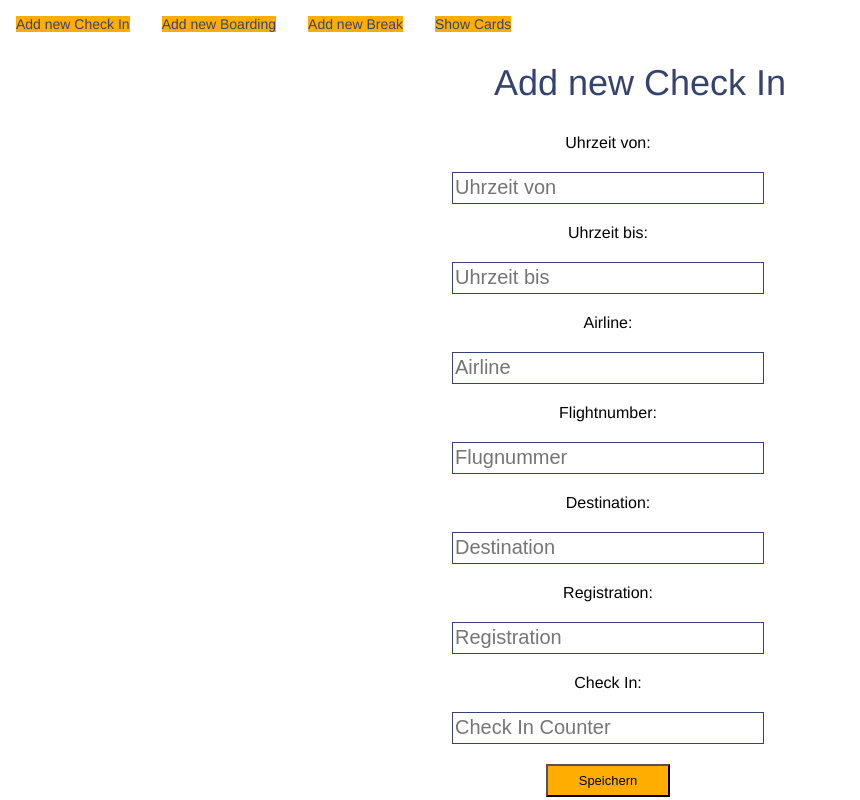
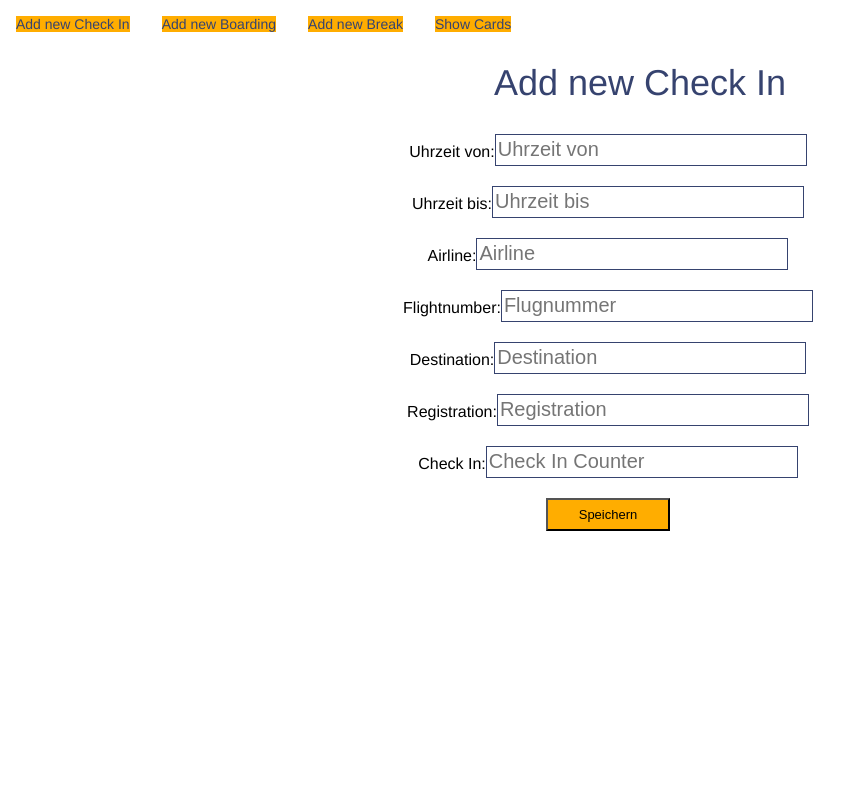
Before and after one commit to Ploysth/capstone_project, a React (Create React App) app: page /checkin in a window 1280 px wide. Shown: the whole page, without its empty margins (0-860 px from the left). Built offline with nearby package versions, Linux system fonts and the light colour scheme.

Commit message:
build onsubmit event on check in form

```diff
--- a/src/App.js
+++ b/src/App.js
@@ -11,6 +11,14 @@ function App() {
   const [cards, setCards] = useState(taskCards);
   const [boardingCards, setboardingCards] = useState(taskBoarding);
   const [breakCards, setbreakCards] = useState(taskBreak);
+
+  const [enteredTimeStart, setEnteredTimeStart] = useState("");
+  const [enteredTimeEnd, setEnteredTimeEnd] = useState("");
+  const [enteredAirline, setEnteredAirline] = useState("");
+  const [enteredFlightNumber, setEnteredFlightNumber] = useState("");
+  const [enteredDestination, setEnteredDestination] = useState("");
+  const [enteredRegistration, setEnteredRegistration] = useState("");
+  const [enteredCheckInCounter, setEnteredCheckInCounter] = useState("");
 
   const [values, setValues] = useState({
     timeStart: "",
@@ -30,7 +38,26 @@ function App() {
       <Routes>
         <Route
           path="/checkin"
-          element={<CheckInPage values={values} setValues={setValues} />}
+          element={
+            <CheckInPage
+              values={values}
+              setValues={setValues}
+              enteredTimeStart={enteredTimeStart}
+              setEnteredTimeStart={setEnteredTimeStart}
+              enteredTimeEnd={enteredTimeEnd}
+              setEnteredTimeEnd={setEnteredTimeEnd}
+              enteredAirline={enteredAirline}
+              setEnteredAirline={setEnteredAirline}
+              enteredFlightNumber={enteredFlightNumber}
+              setEnteredFlightNumber={setEnteredFlightNumber}
+              enteredDestination={enteredDestination}
+              setEnteredDestination={setEnteredDestination}
+              enteredRegistration={enteredRegistration}
+              setEnteredRegistration={setEnteredRegistration}
+              enteredCheckInCounter={enteredCheckInCounter}
+              setEnteredCheckInCounter={setEnteredCheckInCounter}
+            />
+          }
         />
 
         <Route
--- a/src/BreakCardList.js
+++ b/src/BreakCardList.js
@@ -3,10 +3,10 @@ import BreakCard from "./BreakCard";
 
 export default function BreakCardList({ breakCards }) {
   return (
-    <div className="cardList">
+    <section className="cardList">
       {breakCards.map((breakCard) => {
         return <BreakCard breakCard={breakCard} key={breakCard.id} />;
       })}
-    </div>
+    </section>
   );
 }
--- a/src/CheckInCardList.js
+++ b/src/CheckInCardList.js
@@ -3,10 +3,10 @@ import CheckInCard from "./CheckInCard";
 
 export default function CheckInCardList({ cards }) {
   return (
-    <div>
+    <section>
       {cards.map((checkInCard) => {
         return <CheckInCard checkInCard={checkInCard} key={checkInCard.id} />;
       })}
-    </div>
+    </section>
   );
 }
--- a/src/FormCheckIn.js
+++ b/src/FormCheckIn.js
@@ -3,7 +3,24 @@ import Input from "./components/Input";
 import Button from "./components/Button";
 import styled from "styled-components";
 
-export default function FormCheckIn({ values, setValues }) {
+export default function FormCheckIn({
+  values,
+  setValues,
+  enteredTimeStart,
+  setEnteredTimeStart,
+  enteredTimeEnd,
+  setEnteredTimeEnd,
+  enteredAirline,
+  setEnteredAirline,
+  enteredFlightNumber,
+  setEnteredFlightNumber,
+  enteredDestination,
+  setEnteredDestination,
+  enteredRegistration,
+  setEnteredRegistration,
+  enteredCheckInCounter,
+  setEnteredCheckInCounter,
+}) {
   const handleStartInputChange = (event) => {
     setValues({ ...values, timeStartCheckIn: event.target.value });
   };
@@ -33,71 +50,113 @@ export default function FormCheckIn({ values, setValues }) {
   };
 
   return (
-    <Form>
-      <label>Uhrzeit von:</label>
+    <>
+      <Form
+        onSubmit={(event) => {
+          event.preventDefault();
+          setEnteredTimeStart(values.timeStartCheckIn);
+          setEnteredTimeEnd(values.timeEndCheckIn);
+          setEnteredAirline(values.airlineCheckIn);
+          setEnteredFlightNumber(values.flightNumberCheckIn);
+          setEnteredDestination(values.destinationCheckIn);
+          setEnteredRegistration(values.registrationCheckIn);
+          setEnteredCheckInCounter(values.checkin);
+        }}
+      >
+        <label>
+          Uhrzeit von:
           <Input
             handleInputChange={handleStartInputChange}
+            type="text"
             value={values.timeStartCheckIn}
             className="form-field"
             placeholder="Uhrzeit von"
             name="timeStart"
           />
+        </label>
 
-      <label>Uhrzeit bis:</label>
+        <label>
+          Uhrzeit bis:
           <Input
             handleInputChange={handleEndInputChange}
+            type="text"
             value={values.timeEndCheckIn}
             className="form-field"
             placeholder="Uhrzeit bis"
             name="timeEnd"
           />
+        </label>
 
-      <label>Airline:</label>
+        <label>
+          Airline:
           <Input
             handleInputChange={handleAirlineInputChange}
+            type="text"
             value={values.airlineCheckIn}
             className="form-field"
             placeholder="Airline"
             name="airline"
           />
+        </label>
 
-      <label>Flightnumber:</label>
+        <label>
+          Flightnumber:
           <Input
             handleInputChange={handleFlightNumberInputChange}
+            type="text"
             value={values.flightNumberCheckIn}
             className="form-field"
             placeholder="Flugnummer"
             name="flightNumber"
           />
+        </label>
 
-      <label>Destination:</label>
+        <label>
+          Destination:
           <Input
             handleInputChange={handleDestinationInputChange}
+            type="text"
             value={values.destinationCheckIn}
             className="form-field"
             placeholder="Destination"
             name="destination"
           />
+        </label>
 
-      <label>Registration:</label>
+        <label>
+          Registration:
           <Input
             handleInputChange={handleRegistrationInputChange}
+            type="text"
             value={values.registrationCheckIn}
             className="form-field"
             placeholder="Registration"
             name="registration"
           />
+        </label>
 
-      <label>Check In:</label>
+        <label>
+          Check In:
           <Input
             handleInputChange={handleCheckInInputChange}
+            type="text"
             value={values.checkin}
             className="form-field"
             placeholder="Check In Counter"
             name="checkin"
           />
-      <Button>Speichern</Button>
+        </label>
+
+        <Button type="submit">Speichern</Button>
       </Form>
+      <p>{enteredTimeStart} </p>
+      <p>{enteredTimeEnd} </p>
+      <p>{enteredAirline} </p>
+      <p>{enteredFlightNumber} </p>
+      <p>{enteredDestination} </p>
+      <p>{enteredRegistration} </p>
+      <p>{enteredCheckInCounter} </p>
+    </>
   );
 }
 
--- a/src/components/Input.js
+++ b/src/components/Input.js
@@ -6,10 +6,12 @@ export default function Input({
   className,
   placeholder,
   name,
+  type,
 }) {
   return (
     <StyledInput
       onChange={handleInputChange}
+      type={type}
       value={value}
       className={className}
       placeholder={placeholder}
--- a/src/components/Navigation.js
+++ b/src/components/Navigation.js
@@ -13,7 +13,7 @@ export default function Navigation() {
   );
 }
 
-const NavLink = styled.div`
+const NavLink = styled.nav`
   display: flex;
   gap: 2em;
   margin: 1em;
--- a/src/pages/CheckInPage.js
+++ b/src/pages/CheckInPage.js
@@ -2,11 +2,45 @@ import React from "react";
 import FormCheckIn from "../FormCheckIn";
 import styled from "styled-components";
 
-export default function CheckInPage({ values, setValues }) {
+export default function CheckInPage({
+  values,
+  setValues,
+  enteredTimeStart,
+  setEnteredTimeStart,
+  enteredTimeEnd,
+  setEnteredTimeEnd,
+  enteredAirline,
+  setEnteredAirline,
+  enteredFlightNumber,
+  setEnteredFlightNumber,
+  enteredDestination,
+  setEnteredDestination,
+  enteredRegistration,
+  setEnteredRegistration,
+  enteredCheckInCounter,
+  setEnteredCheckInCounter,
+}) {
   return (
     <section>
       <Header>Add new Check In</Header>
-      <FormCheckIn values={values} setValues={setValues} />
+      <FormCheckIn
+        values={values}
+        setValues={setValues}
+        enteredTimeStart={enteredTimeStart}
+        setEnteredTimeStart={setEnteredTimeStart}
+        enteredTimeEnd={enteredTimeEnd}
+        setEnteredTimeEnd={setEnteredTimeEnd}
+        enteredAirline={enteredAirline}
+        setEnteredAirline={setEnteredAirline}
+        enteredFlightNumber={enteredFlightNumber}
+        setEnteredFlightNumber={setEnteredFlightNumber}
+        enteredDestination={enteredDestination}
+        setEnteredDestination={setEnteredDestination}
+        enteredRegistration={enteredRegistration}
+        setEnteredRegistration={setEnteredRegistration}
+        enteredCheckInCounter={enteredCheckInCounter}
+        setEnteredCheckInCounter={setEnteredCheckInCounter}
+      />
     </section>
   );
 }
```
Lines whose indentation alone changed are shown as unchanged.
